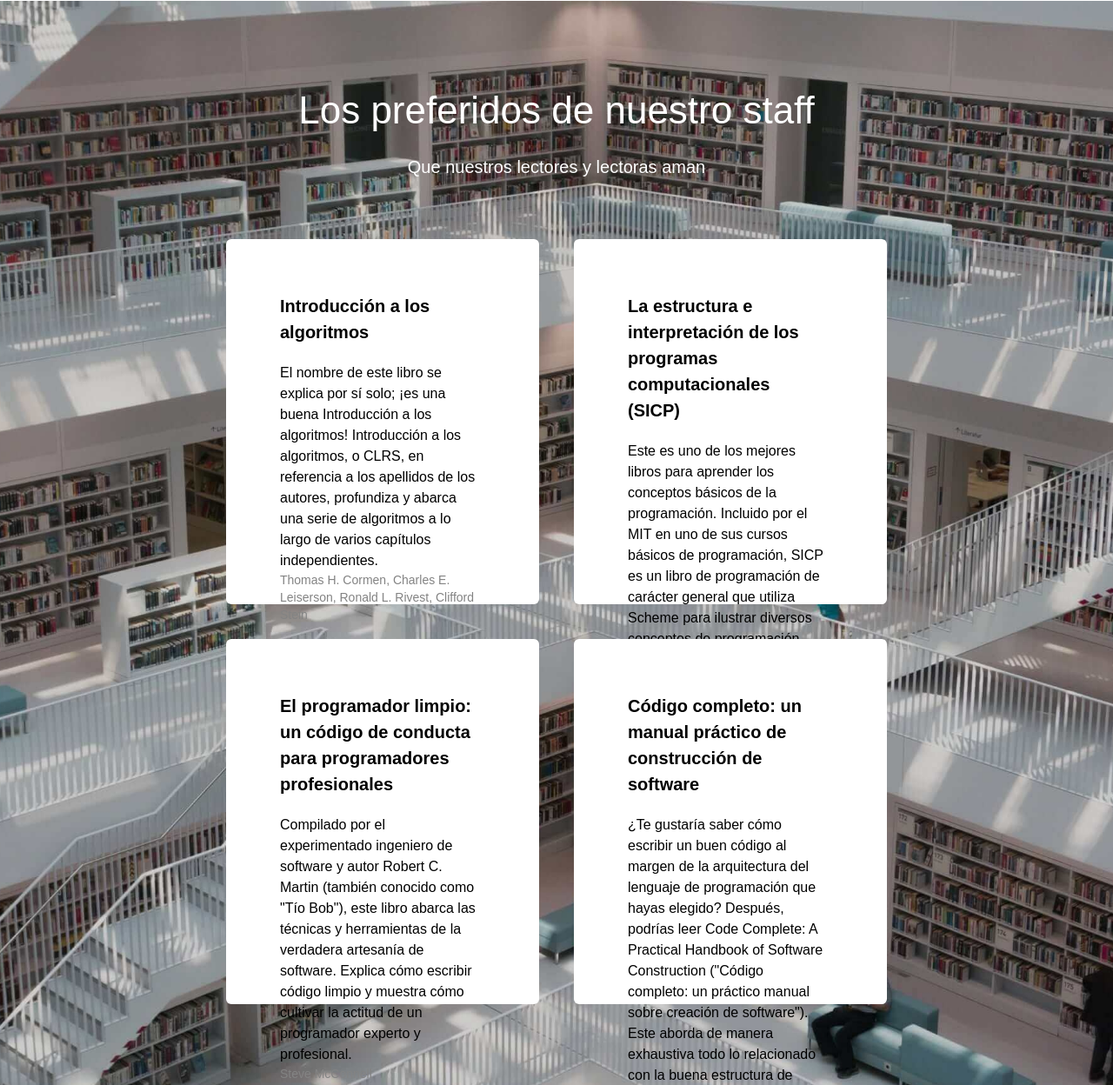
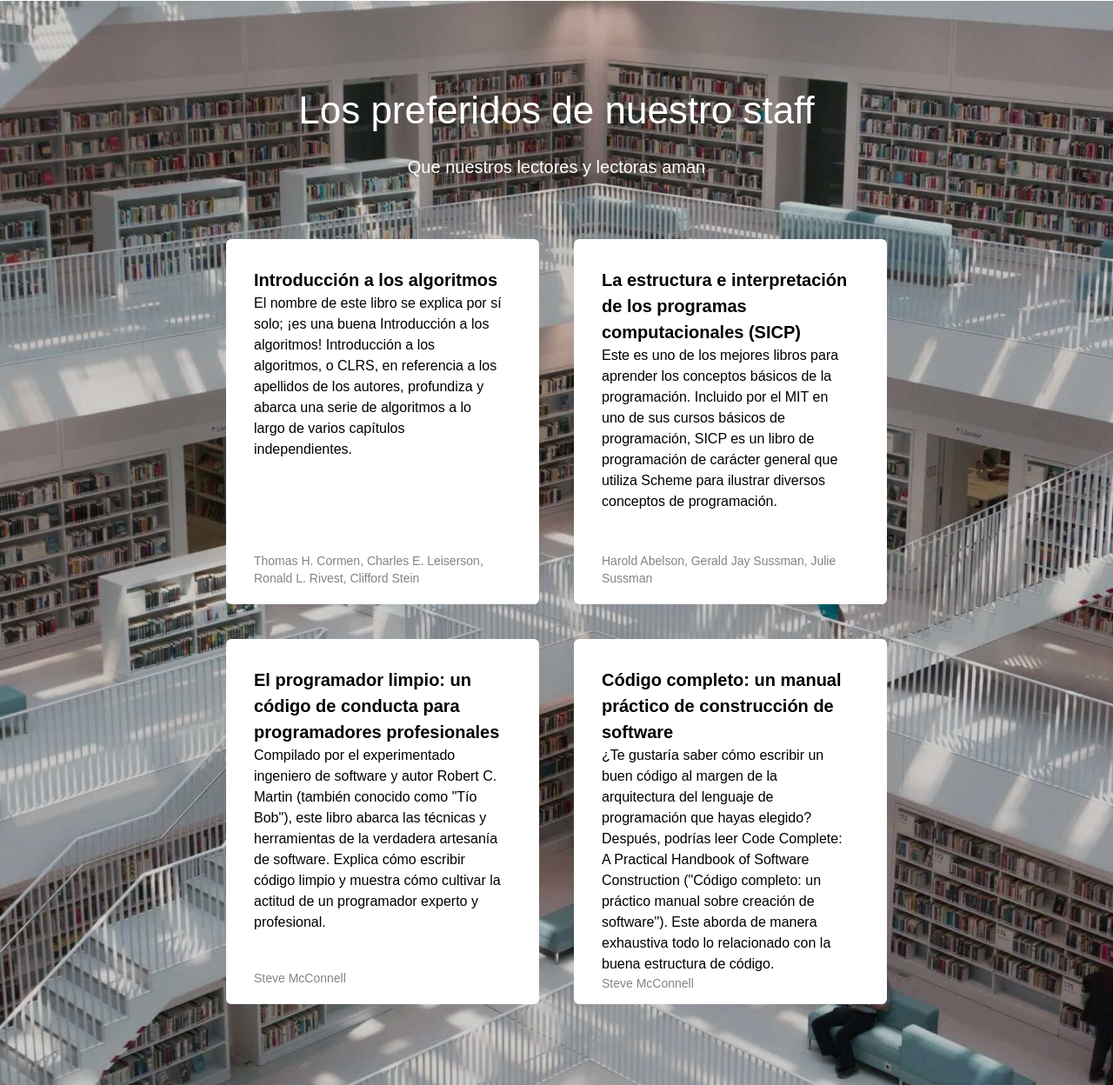
Before and after one commit to EfrenDEQ/web_project_library_es, a plain HTML site: page index.html in a window 1280 px wide. Shown: the part 799-2047 px from the top of the page at 87% size. Drawn offline with Linux system fonts and the light colour scheme.

Commit message:
nuevo css

```diff
--- a/styles/style.css
+++ b/styles/style.css
@@ -142,26 +142,27 @@
   display: flex;
   flex-direction: column;
   justify-content: space-between;
-  padding: 30px;
   height: 100%;
-  box-sizing: border-box;
+  width: 100%;
 }
 
 .card__title {
   font-size: 20px;
   line-height: 30px;
   margin: 0;
+  font-weight: 700;
 }
 
 .card__text {
   line-height: 24px;
   font-size: 16px;
   margin: 20px 0 0;
+  display: contents;
 }
 
 .card__footer {
+  margin: 0;
   margin-top: auto;
-  margin: 0;
   color: #838383;
   font-size: 14px;
   line-height: 20px;
```
